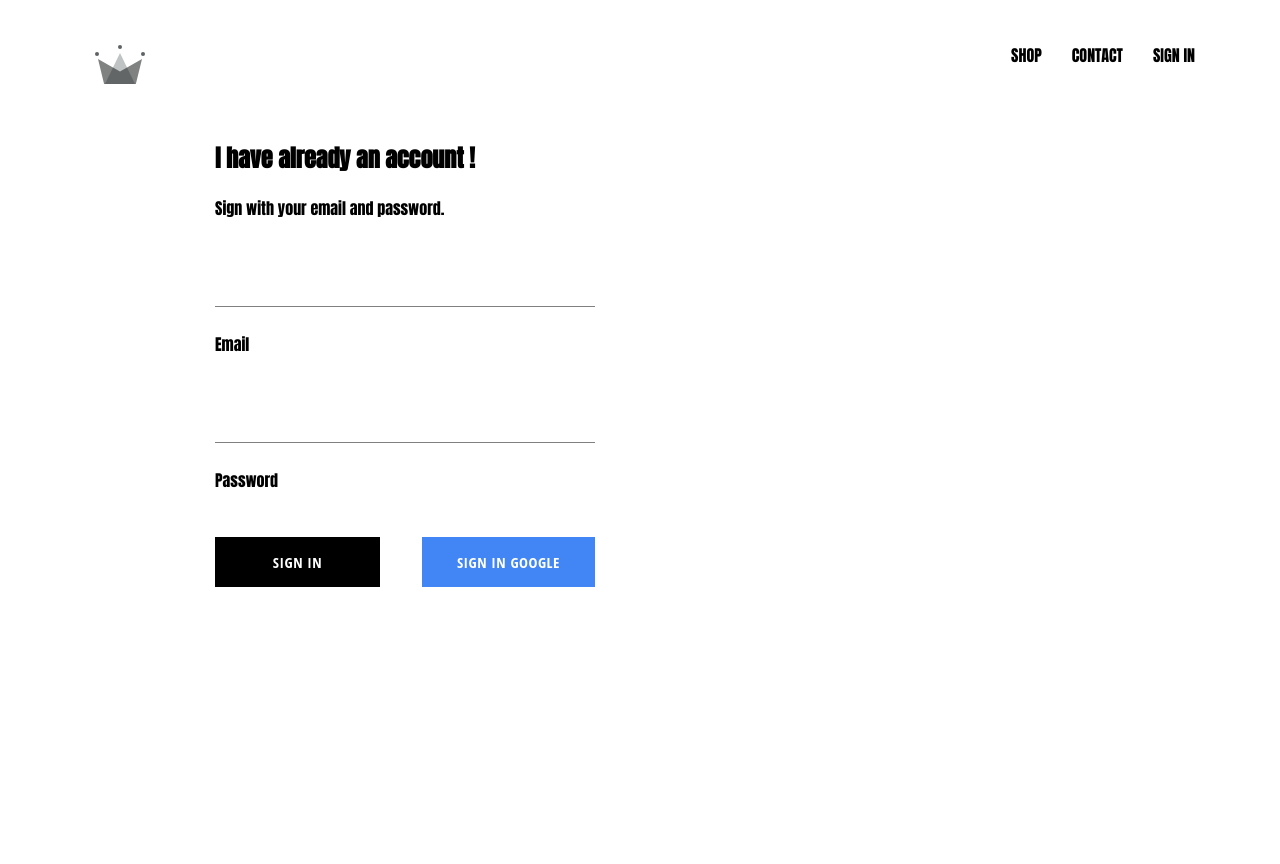
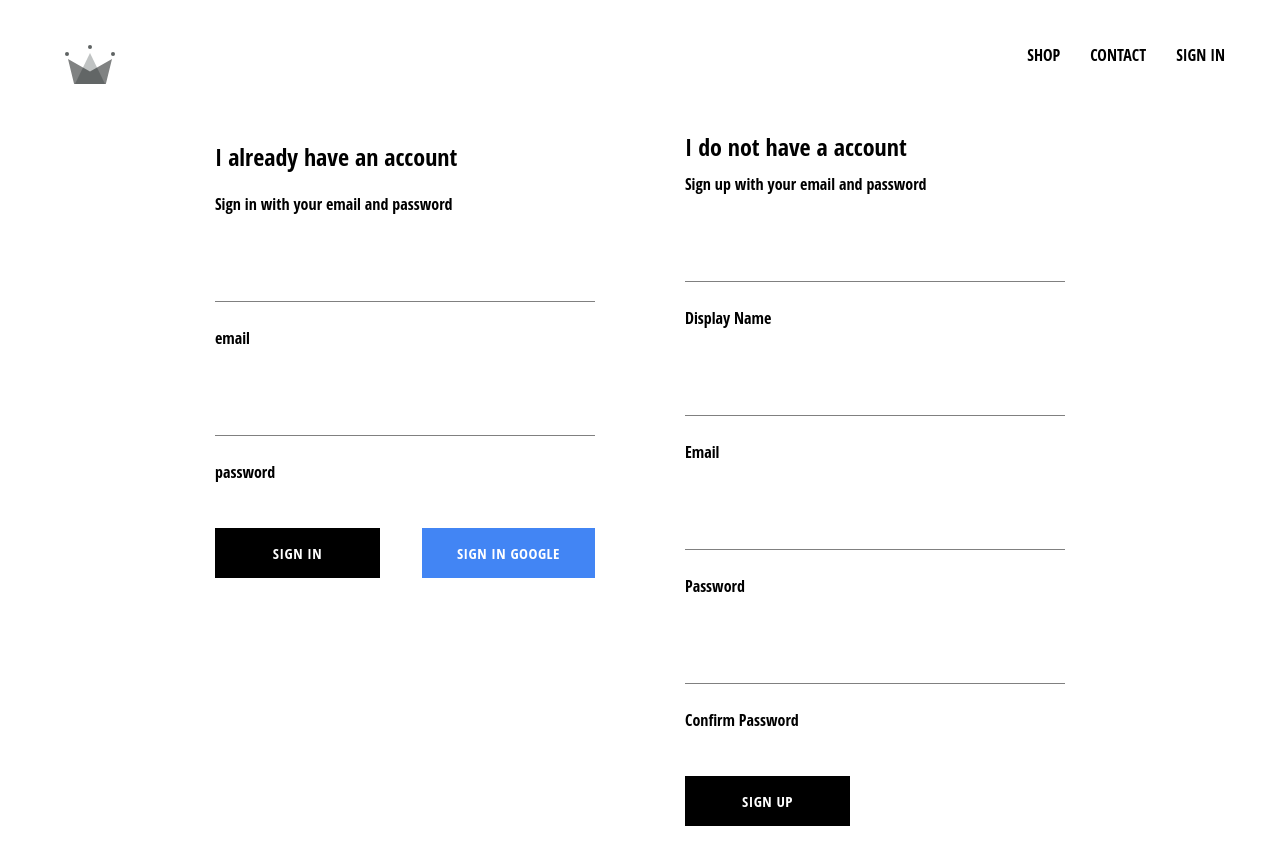
Before and after one commit to akash-divergentsoftlab/Ecommerce, a React (Create React App) app: page /signin in a window 1280 px wide. Shown: the top 864 px of the page. Before the commit the page ends 800 px from the top, so only its background shows below. Built offline with nearby package versions, Linux system fonts and the light colour scheme; no server answers.

Commit message:
added signup with google and manually, both are working fine with firebase

```diff
--- a/src/App.css
+++ b/src/App.css
@@ -1,13 +1,13 @@
 body {
-    font-family: Anton;
-    padding: 20px 70px;
-}
+    font-family: 'Open Sans Condensed';
+    padding: 20px 40px;
+  }
 
-a {
+  a {
     text-decoration: none;
     color: black;
-}
+  }
 
-* {
+  * {
     box-sizing: border-box;
-}
+  }
--- a/src/App.js
+++ b/src/App.js
@@ -5,7 +5,8 @@
 import ShopPage from './pages/shoppage/shop.component';
 import Header from './components/header/header.component';
 import SignInAndSignUpPage from './pages/sign-in-sign-out/sign-in-sign-out.component';
-import { auth } from './components/firebase/firebase.utils';
+import { auth, createUserProfileDocument } from './components/firebase/firebase.utils';
+
 
 
 
@@ -16,36 +17,48 @@
 
     this.state = {
       currentUser: null
-    }
+    };
   }
-  unsubscribeFromAuth = null
+
+  unsubscribeFromAuth = null;
 
   componentDidMount() {
-    this.unsubscribeFromAuth = auth.onAuthStateChanged(user => {
-      this.setState =({currentUser:user});
+    this.unsubscribeFromAuth = auth.onAuthStateChanged(async userAuth => {
+      if (userAuth) {
+        const userRef = await createUserProfileDocument(userAuth);
 
+        userRef.onSnapshot(snapShot => {
+          this.setState({
+            currentUser: {
+              id: snapShot.id,
+              ...snapShot.data()
+            }
+          });
 
+          console.log(this.state);
+        });
+      }
+
+      this.setState({ currentUser: userAuth });
     });
   }
 
-  componentWillUnmoun() {
+  componentWillUnmount() {
     this.unsubscribeFromAuth();
   }
 
   render() {
     return (
-      <div className="App">
+      <div>
         <Header currentUser={this.state.currentUser} />
         <Switch>
           <Route exact path='/' component={HomePage} />
           <Route path='/shop' component={ShopPage} />
           <Route path='/signin' component={SignInAndSignUpPage} />
-          <Route path='/contact' component={SignInAndSignUpPage} />
         </Switch>
-      </div >
+      </div>
     );
   }
-
 }
 
 export default App;
--- a/src/components/firebase/firebase.utils.js
+++ b/src/components/firebase/firebase.utils.js
@@ -14,13 +14,39 @@
   measurementId: "G-XCH925J4L7"
 };
 
+
 firebase.initializeApp(config);
+
+export const createUserProfileDocument = async (userAuth, additionalData) => {
+  if (!userAuth) return;
+
+  const userRef = firestore.doc(`users/${userAuth.uid}`);
+
+  const snapShot = await userRef.get();
+
+  if (!snapShot.exists) {
+    const { displayName, email } = userAuth;
+    const createdAt = new Date();
+    try {
+      await userRef.set({
+        displayName,
+        email,
+        createdAt,
+        ...additionalData
+      });
+    } catch (error) {
+      console.log('error creating user', error.message);
+    }
+  }
+
+  return userRef;
+};
 
 export const auth = firebase.auth();
 export const firestore = firebase.firestore();
 
 const provider = new firebase.auth.GoogleAuthProvider();
-  provider.setCustomParameters({prompt: 'select_account'});
+provider.setCustomParameters({ prompt: 'select_account' });
 export const signInWithGoogle = () => auth.signInWithPopup(provider);
 
 export default firebase;
--- a/src/components/header/header.component.jsx
+++ b/src/components/header/header.component.jsx
@@ -5,26 +5,29 @@
 import { auth } from './../firebase/firebase.utils';
 
 
-const Header = ({currentUser}) => (
+const Header = ({ currentUser }) => (
     <div className='header'>
-        <div className='logo-container' to='/'>
+        <Link className='logo-container' to='/'>
             <Logo className='logo' />
-        </div>
+        </Link>
         <div className='options'>
             <Link className='option' to='/shop'>
                 SHOP
             </Link>
             <Link className='option' to='/shop'>
-            CONTACT
+                CONTACT
             </Link>
-            {
-                currentUser ?
-                <div className='option' onclick={() => auth.signOut()}>SIGN OUT</div>
-                :
-                <Link className='option' to='/signin'>SIGN IN</Link>
-            }
+            {currentUser ? (
+                <div className='option' onClick={() => auth.signOut()}>
+                    SIGN OUT
+                </div>
+            ) : (
+                <Link className='option' to='/signin'>
+                    SIGN IN
+                </Link>
+            )}
         </div>
     </div>
-)
+);
 
 export default Header;
--- a/src/components/menu-items/menu-item.component.jsx
+++ b/src/components/menu-items/menu-item.component.jsx
@@ -5,15 +5,19 @@
 
 
 const MenuItem = ({ title, imageUrl, size, history, linkUrl, match }) => (
-    <div  className={`${size} menu-item`} onClick={() => history.push(`${match.url}${linkUrl}`)} >
+    <div
+        className={`${size} menu-item`}
+        onClick={() => history.push(`${match.url}${linkUrl}`)}
+    >
         <div
-        className = "background-image"
-        style={{
-        backgroundImage: `url(${imageUrl})`
-    }}/>
-        <div className="content">
-            <h1 className='{title}'>{title}</h1>
-            <span className='subtitle'>Buy Now</span>
+            className='background-image'
+            style={{
+                backgroundImage: `url(${imageUrl})`
+            }}
+        />
+        <div className='content'>
+            <h1 className='title'>{title.toUpperCase()}</h1>
+            <span className='subtitle'>SHOP NOW</span>
         </div>
     </div>
 );
--- a/src/components/sign-in/sign-in.component.jsx
+++ b/src/components/sign-in/sign-in.component.jsx
@@ -25,38 +25,39 @@
 
     handleChange = event => {
         const { value, name } = event.target;
-        this.setState({ [name]: value })
+
+        this.setState({ [name]: value });
     };
 
     render() {
         return (
-            <div className="sign-in">
-                <h2>I have already an account !</h2>
-                <span>Sign with your email and password.</span>
-                <form onSubmit={this.handleSubmit} >
+            <div className='sign-in'>
+                <h2>I already have an account</h2>
+                <span>Sign in with your email and password</span>
+
+                <form onSubmit={this.handleSubmit}>
                     <FormInput
-                        label='Email'
                         name='email'
                         type='email'
                         handleChange={this.handleChange}
                         value={this.state.email}
-                        required />
-
+                        label='email'
+                        required
+                    />
                     <FormInput
                         name='password'
                         type='password'
+                        value={this.state.password}
                         handleChange={this.handleChange}
-                        label='Password'
-                        value={this.state.password}
-                        required />
-                    <buttons className='buttons'>
-                        <CustomButton type='submit'>Sign In</CustomButton>
+                        label='password'
+                        required
+                    />
+                    <div className='buttons'>
+                        <CustomButton type='submit'> Sign in </CustomButton>
                         <CustomButton onClick={signInWithGoogle} isGoogleSignIn>
-                            {' '}
                             Sign in Google
-                            {' '}
                         </CustomButton>
-                    </buttons>
+                    </div>
                 </form>
             </div>
         );
--- /dev/null
+++ b/src/components/sign-out/sign-up.component.jsx
@@ -0,0 +1,100 @@
+import React from 'react';
+import FormInput from './../form-input/form-input.component';
+import CustomButton from './../custom-button/custom-button.component';
+import { auth, createUserProfileDocument } from './../firebase/firebase.utils';
+import './sign-up.styles.scss';
+
+class SignUp extends React.Component {
+    constructor() {
+      super();
+
+      this.state = {
+        displayName: '',
+        email: '',
+        password: '',
+        confirmPassword: ''
+      };
+    }
+
+    handleSubmit = async event => {
+      event.preventDefault();
+
+      const { displayName, email, password, confirmPassword } = this.state;
+
+      if (password !== confirmPassword) {
+        alert("passwords don't match");
+        return;
+      }
+
+      try {
+        const { user } = await auth.createUserWithEmailAndPassword(
+          email,
+          password
+        );
+
+        await createUserProfileDocument(user, { displayName });
+
+        this.setState({
+          displayName: '',
+          email: '',
+          password: '',
+          confirmPassword: ''
+        });
+      } catch (error) {
+        console.error(error);
+      }
+    };
+
+    handleChange = event => {
+      const { name, value } = event.target;
+
+      this.setState({ [name]: value });
+    };
+
+    render() {
+      const { displayName, email, password, confirmPassword } = this.state;
+      return (
+        <div className='sign-up'>
+          <h2 className='title'>I do not have a account</h2>
+          <span>Sign up with your email and password</span>
+          <form className='sign-up-form' onSubmit={this.handleSubmit}>
+            <FormInput
+              type='text'
+              name='displayName'
+              value={displayName}
+              onChange={this.handleChange}
+              label='Display Name'
+              required
+            />
+            <FormInput
+              type='email'
+              name='email'
+              value={email}
+              onChange={this.handleChange}
+              label='Email'
+              required
+            />
+            <FormInput
+              type='password'
+              name='password'
+              value={password}
+              onChange={this.handleChange}
+              label='Password'
+              required
+            />
+            <FormInput
+              type='password'
+              name='confirmPassword'
+              value={confirmPassword}
+              onChange={this.handleChange}
+              label='Confirm Password'
+              required
+            />
+            <CustomButton type='submit'>SIGN UP</CustomButton>
+          </form>
+        </div>
+      );
+    }
+  }
+
+  export default SignUp;
--- /dev/null
+++ b/src/components/sign-out/sign-up.styles.scss
@@ -0,0 +1,9 @@
+.sign-up {
+    display: flex;
+    flex-direction: column;
+    width: 380px;
+
+    .title {
+      margin: 10px 0;
+    }
+  }
--- a/src/pages/sign-in-sign-out/sign-in-sign-out.component.jsx
+++ b/src/pages/sign-in-sign-out/sign-in-sign-out.component.jsx
@@ -1,12 +1,13 @@
 import React from 'react'
 import './sign-in-sign-out.styles.scss';
 import SignIn from './../../components/sign-in/sign-in.component';
-
+import SignUp from './../../components/sign-out/sign-up.component';
 
 
 const SignInAndSignUpPage = () => (
     <div className='sign-in-and-sign-up'>
         <SignIn />
+        <SignUp />
     </div>
 );
 
```
Also changed, not shown: src/components/custom-button/custom-button.component.jsx (+7 -6 lines), src/components/form-input/form-input.component.jsx (+10 -12 lines). Lines whose indentation alone changed are shown as unchanged.
